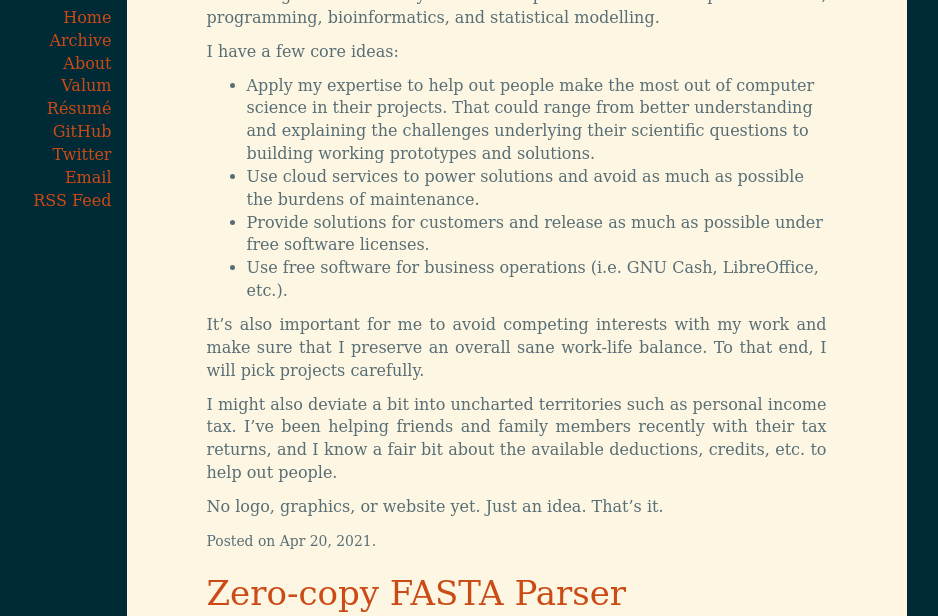
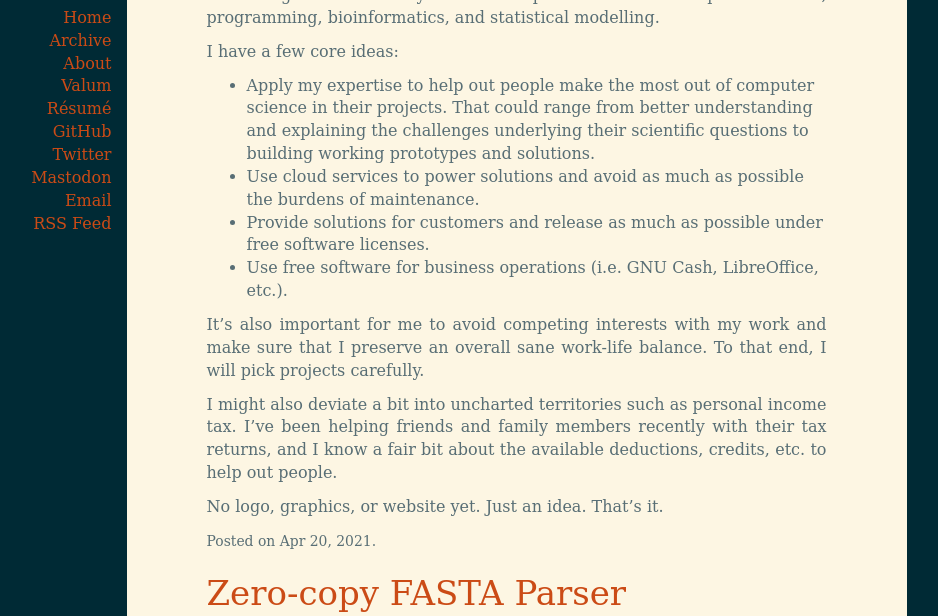
Before and after one commit to arteymix/arteymix.github.io, a Jekyll site: the page built from index.html, in a window 1280 px wide and 900 px high, cut to the strip 284-900 px from the top of the window. Shown: the whole strip, without its empty margins (221-1159 px from the left). Built offline with Jekyll 4.4.1, drawn with Linux system fonts in a browser that asks for light colours; some web fonts are replaced; the list of posts is cut into pages by our own code.

Commit message:
Add link to Mastodon

```diff
--- a/_layouts/base.html
+++ b/_layouts/base.html
@@ -51,6 +51,7 @@
             <li><a href="/curiculum-vitae-en.pdf">Résumé</a></li>
             <li><a href="https://github.com/arteymix">GitHub</a></li>
             <li><a href="https://twitter.com/@arteymix">Twitter</a></li>
+            <li><a rel="me" href="https://mastodon.social/@arteymix">Mastodon</a></li>
             <li><a href="mailto:guillaumepoiriermorency@gmail.com">Email</a></li>
             <li><a href="/feed.xml">RSS Feed</a></li>
           </ul>
```
